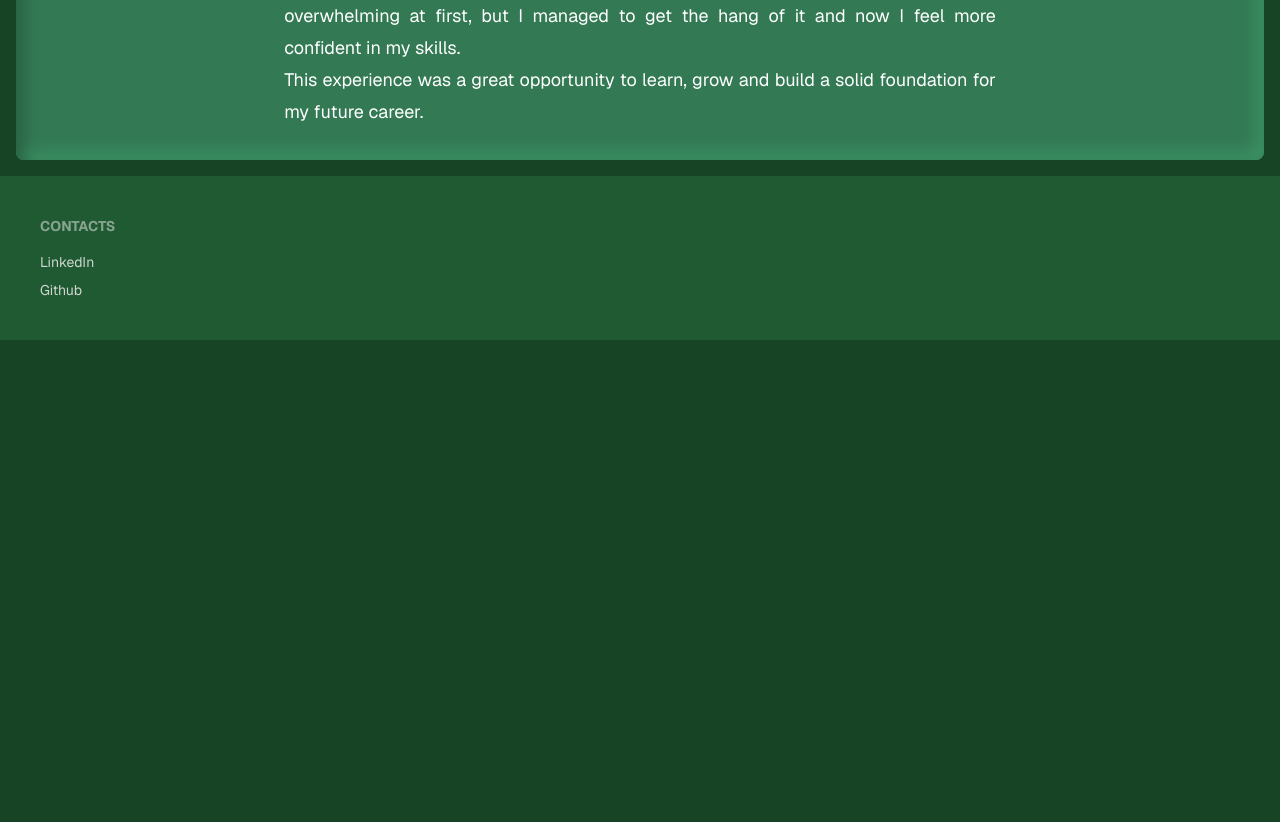
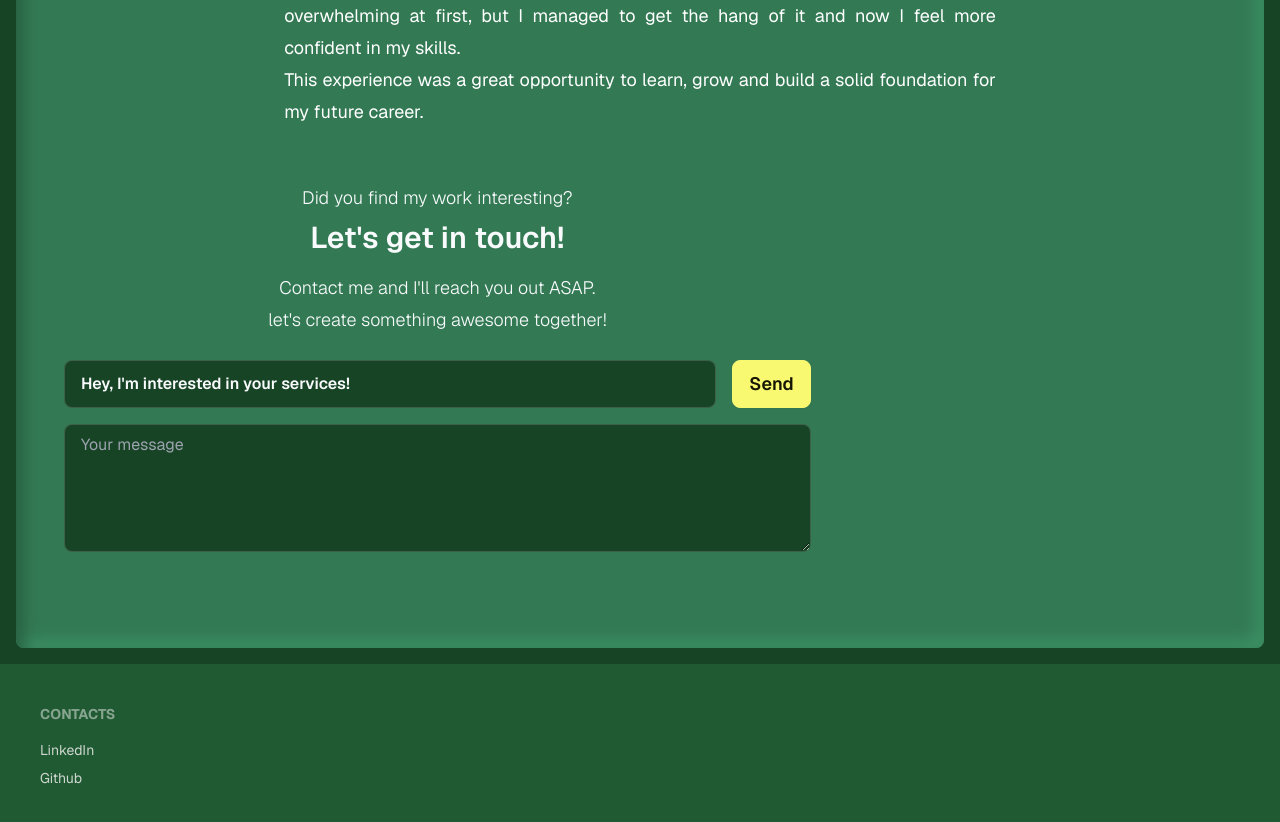
Before and after one commit to dhimiterPoison/dhimiterhelmi-old, a Next.js app: page /about in a window 1280 px wide. Shown: the part 1140-1962 px from the top of the page. Before the commit the page ends 1480 px from the top, so only its background shows below. Built offline with nearby package versions, Linux system fonts and the light colour scheme.

Commit message:
added contact form on about me page

```diff
--- a/app/about/page.tsx
+++ b/app/about/page.tsx
@@ -1,6 +1,7 @@
 import React from 'react';
 import ShortPresentation from '../components/ShortPresentation';
 import Link from 'next/link';
+import ContactForm from '../components/ContactForm';
 
 const AboutPage = () => {
 	return (
@@ -62,6 +63,7 @@ const AboutPage = () => {
 					career.
 				</p>
 			</div>
+			<ContactForm></ContactForm>
 		</div>
 	);
 };
```
